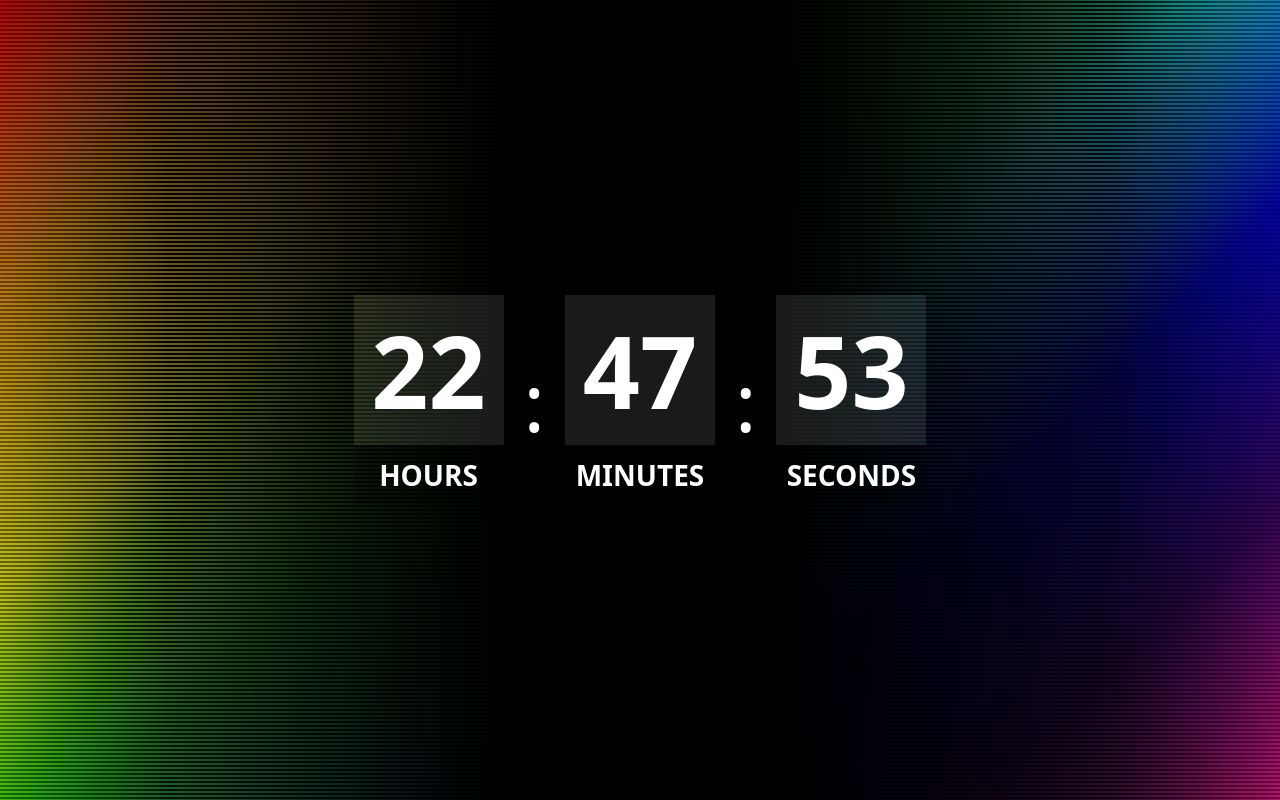
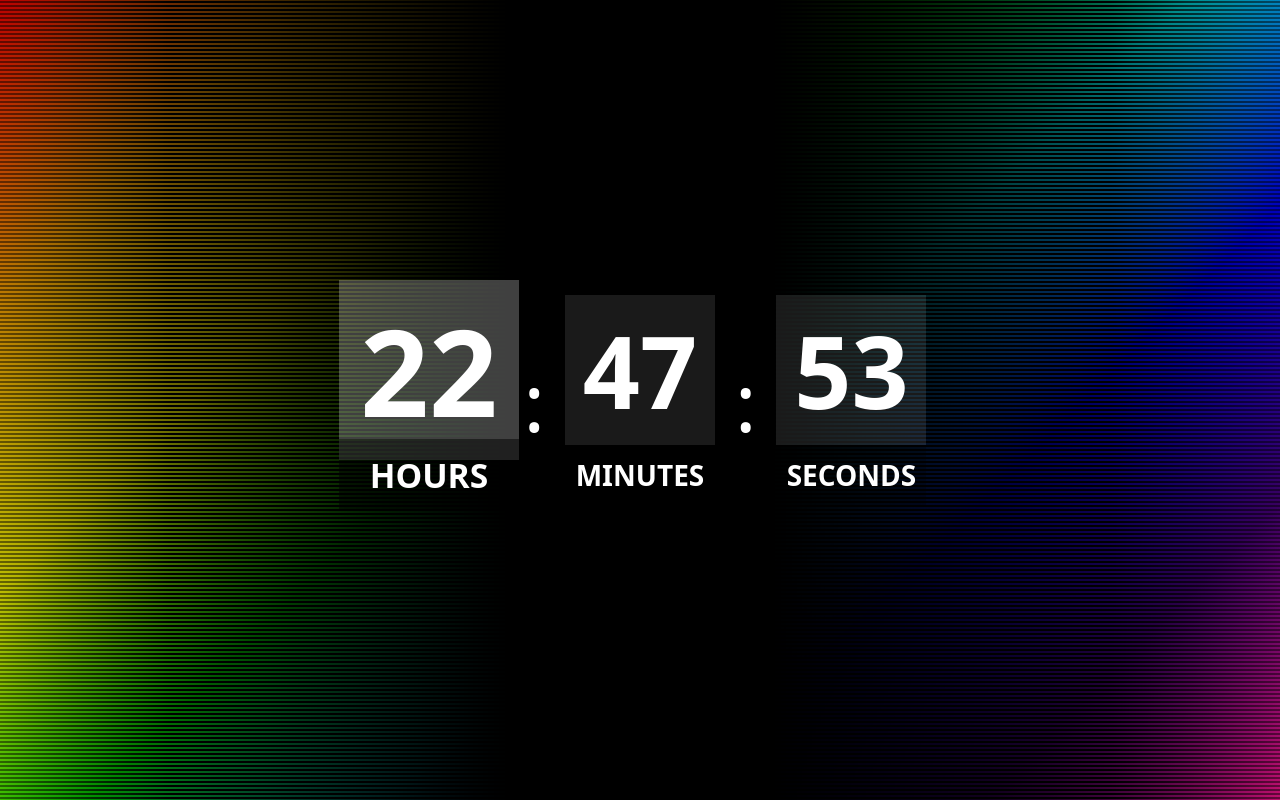
Before and after one commit to w77sh/Clock-JS, a plain HTML site: page Digital Clock/index.html in a window 1280 px wide. In both pictures the pointer is over the element 428 px from the left and 370 px from the top of the page. Drawn offline with Linux system fonts and the light colour scheme.

Commit message:
add hover effects

```diff
--- a/Digital Clock/index.html
+++ b/Digital Clock/index.html
@@ -8,7 +8,7 @@
 <link rel="shortcut icon" href="cat.jpg">
 
 </head>
-<body>
+<body lang="en">
    <main>
     <div class="container">
         <div class="section">
--- a/Digital Clock/style.css
+++ b/Digital Clock/style.css
@@ -5,19 +5,20 @@
     font-family: system-ui, -apple-system, BlinkMacSystemFont, 'Segoe UI', Roboto, Oxygen, Ubuntu, Cantarell, 'Open Sans', 'Helvetica Neue', sans-serif;
     justify-content: center;
 
+
 }
 body {
 width: 100%;
 height: 100vh;
 background-size: 300% 300%;
 animation: ease-in-out infinite;
+ }
 .container {
     width: 100%;
     height: 100%;
-    /* Add your background pattern here */
-    /* background-color: lightblue; */
+
     background-image: radial-gradient(black 55%, #0000),
-      /* radial-gradient(black 55%, #0000), */
+
         linear-gradient(
           135deg,
           red,
@@ -32,10 +33,6 @@ animation: ease-in-out infinite;
     background-size: 100% 0.5%, contain;
      background-blend-mode: hard-light;
   }
-  .container:hover {
-    cursor: pointer;
-
-}
 @keyframes animate {
 0% {
     background-position: 0 50%;
@@ -86,4 +83,21 @@ justify-content: center;
 .colom {
     color: rgb(255, 255, 255);
     font-size: 80px;
+
 }
+.section:hover .time {
+    background: rgba(255, 255, 255, 0.25);
+    transform : scale(1.2);
+    transition: all 0.5s;
+    cursor: pointer;
+
+
+}
+.section:hover .title {
+    background: rgba(0, 0, 0, 0.5);
+    transform : scale(1.2);
+    transition: all 0.5s;
+    cursor: pointer;
+
+
+}
```
Also changed, not shown: Digital Clock/script.js (+5 -2 lines).
